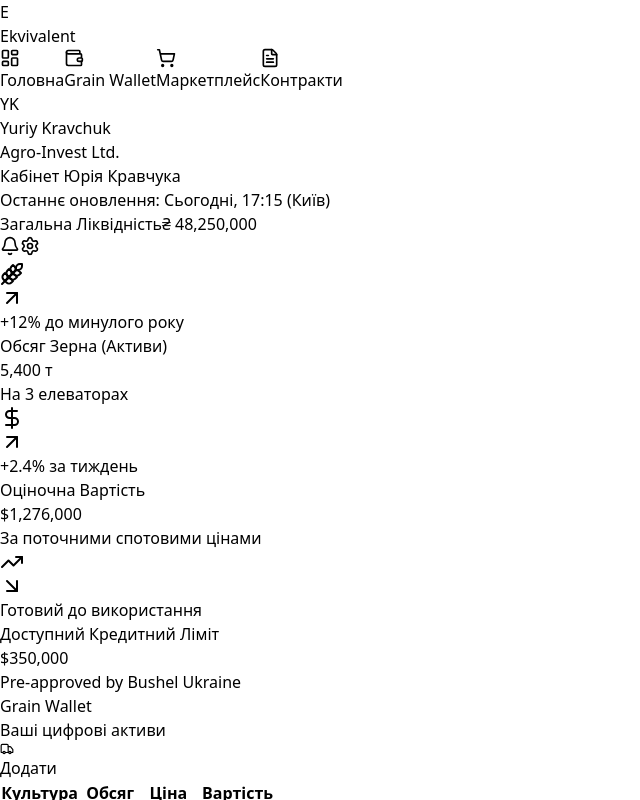
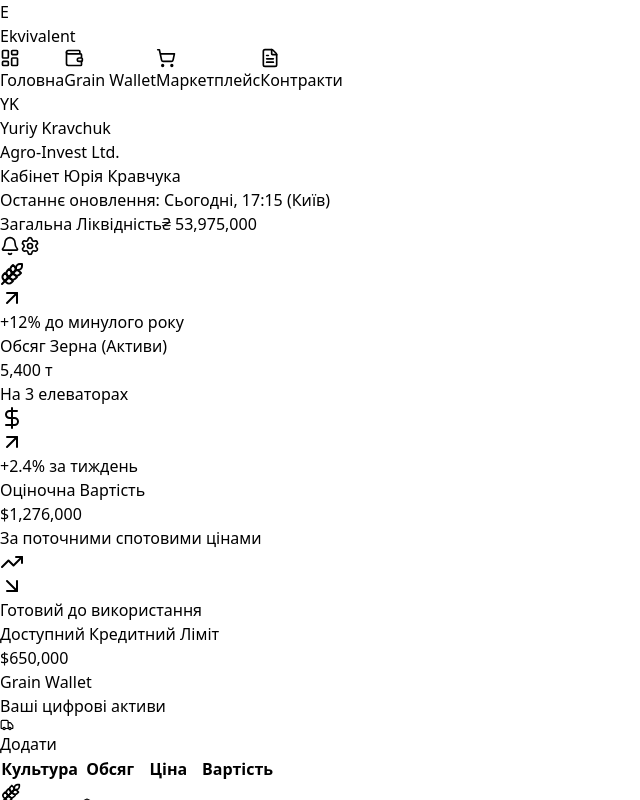
Before and after one commit to YuriyKrv/ekvivalent-app, a React (Vite) app: page / in a window 1280 px wide. Both pictures are taken after a click on the button "Розпочати". Shown: the top 800 px of the page, without its empty margins (0-640 px from the left). Built offline with nearby package versions, Linux system fonts and the light colour scheme.

Commit message:
update credit limit

```diff
--- a/src/App.jsx
+++ b/src/App.jsx
@@ -175,8 +175,7 @@
       />
       <Card
         title="Доступний Кредитний Ліміт"
-        value="$350,000"
-        subtext="Pre-approved by Bushel Ukraine"
+        value="$650,000"
         trend="neutral"
         trendValue="Готовий до використання"
         icon={TrendingUp}
@@ -285,7 +284,7 @@
        <div className="bg-gradient-to-br from-blue-600 to-blue-800 rounded-xl p-6 text-white shadow-lg flex flex-col justify-between">
           <div>
             <h3 className="font-bold text-lg mb-2">Потрібні добрива?</h3>
-            <p className="text-blue-100 text-sm mb-4">Обміняйте ваше зерно на МТР без грошей через аграрну ноту. Миттєве погодження.</p>
+            <p className="text-blue-100 text-sm mb-4">Обміняйте ваше зерно на МТЦ без грошей через аграрну ноту. Миттєве погодження.</p>
           </div>
           <button
             onClick={() => setView('marketplace')}
@@ -397,7 +396,7 @@
           <div className="flex items-center gap-4">
              <div className="hidden md:flex flex-col items-end mr-4">
                 <span className="text-xs text-slate-400 uppercase font-semibold">Загальна Ліквідність</span>
-                <span className="text-lg font-bold text-slate-900">₴ 48,250,000</span>
+                <span className="text-lg font-bold text-slate-900">₴ 53,975,000</span>
              </div>
             <button className="p-2 text-slate-400 hover:text-slate-600 hover:bg-white rounded-full transition-colors relative">
               <Bell size={20} />
```
